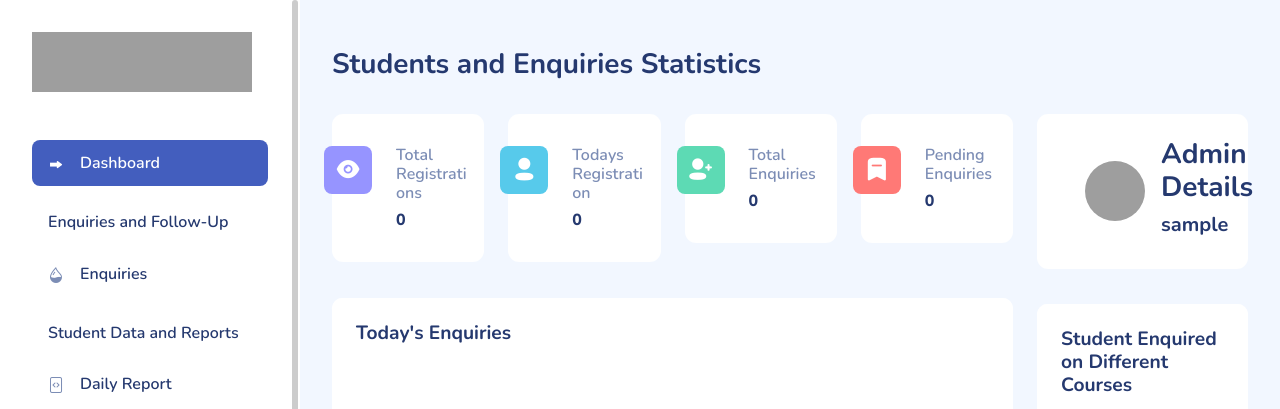
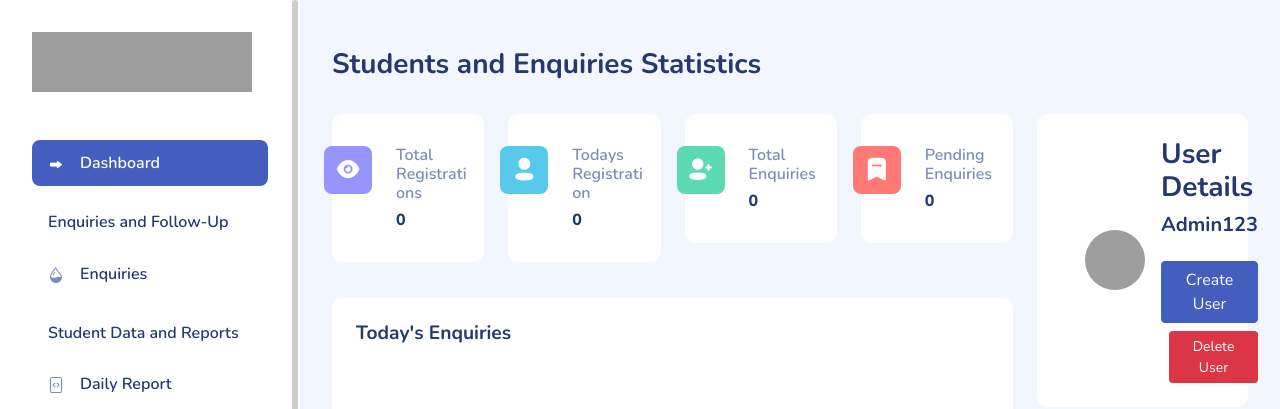
Before and after one commit to PreetiNegi04/UPTEC, a Flask app: page /index in a window 1280 px wide. Shown: the top 409 px of the page. Run offline with Flask 3, Linux system fonts and the light colour scheme; the visitor is signed in with stand-in values (Sample User, id 1); data that the repository does not hold is empty; some libraries are stand-ins or nearby versions; some web fonts are replaced; grey boxes are pictures that could not be loaded.

Commit message:
added admin actions

```diff
--- a/app.py
+++ b/app.py
@@ -83,62 +83,8 @@ course_fees = {
 def start():
     return redirect(url_for('login'))
 
-'''@app.route('/register', methods=['POST', 'GET'])
-def register():
-    if 'username' in session:
-        return redirect(url_for('index'))
-    message = ''
-    if request.method == 'POST':
-        data = request.form
-        username = data.get('username')
-        email = data.get('email')
-        password = data.get('password')
-        confirm_password = data['confirm']
-
-        user_found = mongo.db.user.find_one({'username': username})
-        email_found = mongo.db.user.find_one({'email': email})
-
-        if user_found:
-            message = 'Username already exists!'
-        elif email_found:
-            message = 'Email already exists!'
-        elif validate_email(email) == False:
-            message = 'Wrong email!'
-        elif validate_username(username) == False:
-            message = 'Username must be at least 8 characters long and should contain atleast 1 uppercase, 1 lowercase and 1 digit!'
-        elif validate_password(password) == False:
-            message = 'Password must be at least 8 characters long and should contain atleast 1 uppercase, 1 lowercase and 1 digit!'
-        elif password != confirm_password:
-            message = 'Passwords do not match!'
-        else:
-            hashed_password = hash_password(password)
-            user = {
-                'username': username,
-                'email': email,
-                'password': hashed_password
-            }
-            mongo.db.user.insert_one(user)
-            session['temp_user'] = str(user['_id'])  # Save user id temporarily
-
-            # Generate and save OTP
-            otp = str(random.randint(100000, 999999))
-            session['otp'] = otp
-            session['otp_expiry'] = (datetime.utcnow() + timedelta(minutes=2)).isoformat()
-
-            # Send OTP
-            msg = Message('Your OTP Code', sender=app.config['MAIL_USERNAME'], recipients=[user['email']])
-            msg.body = f"Your OTP is: {otp}\nIt will expire in 2 minutes."
-            mail.send(msg)
-
-            return redirect(url_for('verify_otp'))
-
-    return render_template('auth-register.html', message=message)'''
-
 @app.route('/register', methods=['GET', 'POST'])
 def register():
-    if 'username' in session:
-        return redirect(url_for('index'))
-
     message = ''
     if request.method == 'POST':
         data = request.form
@@ -172,13 +118,13 @@ def register():
                 'password': hashed_password
             }
             session['otp'] = otp
-            session['otp_expiry'] = (datetime.utcnow() + timedelta(minutes=5)).isoformat()
+            session['otp_expiry'] = (datetime.utcnow() + timedelta(minutes=2)).isoformat()
 
             # Send OTP via email
             msg = Message(subject="OTP Verification - Registration",
                           sender=app.config['MAIL_USERNAME'],
                           recipients=[email])
-            msg.body = f"Your OTP for registration is: {otp}\nIt will expire in 5 minutes."
+            msg.body = f"Your OTP for registration is: {otp}\nIt will expire in 2 minutes."
             mail.send(msg)
 
             return redirect(url_for('verify_register_otp'))
@@ -187,9 +133,6 @@ def register():
 
 @app.route('/verify_register_otp', methods=['GET', 'POST'])
 def verify_register_otp():
-    if 'username' in session:
-        return redirect(url_for('index'))
-
     message = ''
     if request.method == 'POST':
         input_otp = request.form.get('otp')
@@ -208,7 +151,7 @@ def verify_register_otp():
         if input_otp == real_otp:
             user_data = session.get('pending_registration')
             mongo.db.user.insert_one(user_data)
-            session['username'] = user_data['username']  # log the user in
+            session['username'] = 'Admin123'  # log the user in
             session.pop('pending_registration', None)
             session.pop('otp', None)
             session.pop('otp_expiry', None)
@@ -287,6 +230,24 @@ def verify_otp():
         else:
             message = 'Invalid OTP!'
     return render_template('verify_otp.html', message=message)
+
+@app.route('/admin/delete_user', methods=['POST'])
+def delete_user():
+    if session.get('username') != "Admin123":
+        flash("Unauthorized access")
+        return redirect(url_for('index'))
+
+    username_to_delete = request.form.get('username')
+    if username_to_delete == 'Admin123':
+        flash("Cannot delete admin user!")
+    else:
+        result = mongo.db.user.delete_one({'username': username_to_delete})
+        if result.deleted_count > 0:
+            flash(f"User '{username_to_delete}' deleted successfully.")
+        else:
+            flash(f"User '{username_to_delete}' not found.")
+
+    return redirect(url_for('index'))
 
 
 @app.route('/monthlyreport', methods=['POST', 'GET'])
@@ -519,6 +480,7 @@ def index():
     if 'username' not in session:
         return redirect(url_for('login'))
     # Get the total number of documents in the collection
+    is_admin = session.get('username') == "Admin123"
     query = {"r" : "1"}
     total_documents = collection.count_documents(query)
     total_enquiries = collection.count_documents({})
@@ -538,7 +500,7 @@ def index():
     total_today = collection.count_documents(query)
 
     prospectus = find_prospectus()
-    return render_template('index.html',  username = session['username'], total_registration = total_documents, total_today = total_today, total_enquiries = total_enquiries, pending = pending, pending_documents = pending_documents, today_documents = today_documents, area = area, courses = courses, prospectus = prospectus, course_fees = course_fees)
+    return render_template('index.html',  username = session['username'], total_registration = total_documents, total_today = total_today, total_enquiries = total_enquiries, pending = pending, pending_documents = pending_documents, today_documents = today_documents, area = area, courses = courses, prospectus = prospectus, course_fees = course_fees, is_admin = is_admin)
 
 @app.route('/forget-password', methods=['POST', 'GET'])
 def forget_password():
--- a/templates/auth-register.html
+++ b/templates/auth-register.html
@@ -56,11 +56,6 @@
                         </div>
                         <button class="btn btn-primary btn-block btn-lg shadow-lg mt-5" type = "submit">Sign Up</button>
                     </form>
-                    <div class="text-center mt-5 text-lg fs-4">
-                        <p class='text-gray-600'>Already have an account? <a href="/login"
-                                class="font-bold">Log
-                                in</a>.</p>
-                    </div>
                 </div>
             </div>
             <div class="col-lg-7 d-none d-lg-block">
--- a/templates/index.html
+++ b/templates/index.html
@@ -416,11 +416,31 @@
                                         <img src="static\images\faces\1.jpg" alt="Face 1">
                                     </div>
                                     <div class="ms-3 name">
-                                        <h3>Admin Details</h3>
+                                        <h3>User Details</h3>
                                         <h5 class="font-bold">{{username}}</h5>
+                                        {% if is_admin %}
+                                        <div class="mt-4">
+                                        <a href="{{ url_for('register') }}" class="btn btn-primary">Create User</a>
+                                        <button class="btn btn-danger btn-sm mt-2 ms-2" onclick="toggleDeleteCard()">Delete User</button>
+                                        </div>
+                                        {% endif %}
                                     </div>
                                 </div>
                             </div>
+                        </div>
+                        <!-- 🔽 Hidden Delete User Card -->
+                        <div id="deleteUserCard" class="card mt-4" style="display: none; max-width: 400px;">
+                        <div class="card-body">
+                            <h5 class="card-title">Delete User</h5>
+                            <form method="POST" action="{{ url_for('delete_user') }}">
+                            <div class="mb-3">
+                                <label for="deleteUsername" class="form-label">Username</label>
+                                <input type="text" class="form-control" name="username" id="deleteUsername" required>
+                            </div>
+                            <button type="submit" class="btn btn-danger">Delete</button>
+                            <button type="button" class="btn btn-secondary ms-2" onclick="toggleDeleteCard()">Cancel</button>
+                            </form>
+                        </div>
                         </div>
                         <div class="card">
                             <div class="card-header">
@@ -596,6 +616,7 @@
         }
     </script>
 
+
     <script>
         function openModal(id, name, course, duration, fees) {
             document.getElementById('modalStudentId').value = id;
@@ -617,6 +638,10 @@
             document.getElementById('fullPaymentFields').style.display = paymentType === 'full' ? 'block' : 'none';
             document.getElementById('installmentFields').style.display = paymentType === 'installment' ? 'block' : 'none';
         }
+        function toggleDeleteCard() {
+            const card = document.getElementById("deleteUserCard");
+            card.style.display = card.style.display === "none" ? "block" : "none";
+        }
 </script>
 
 </body>
```
